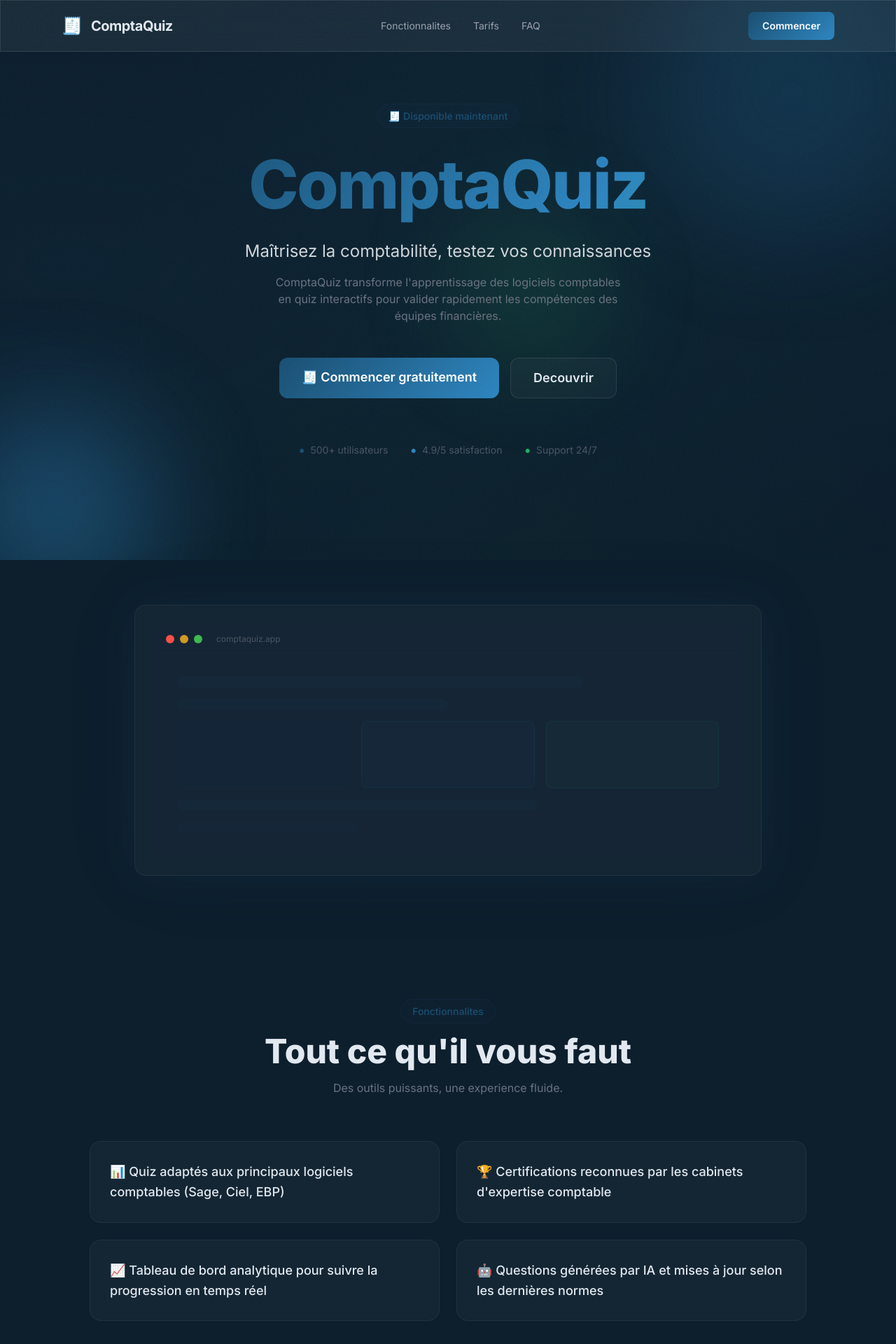
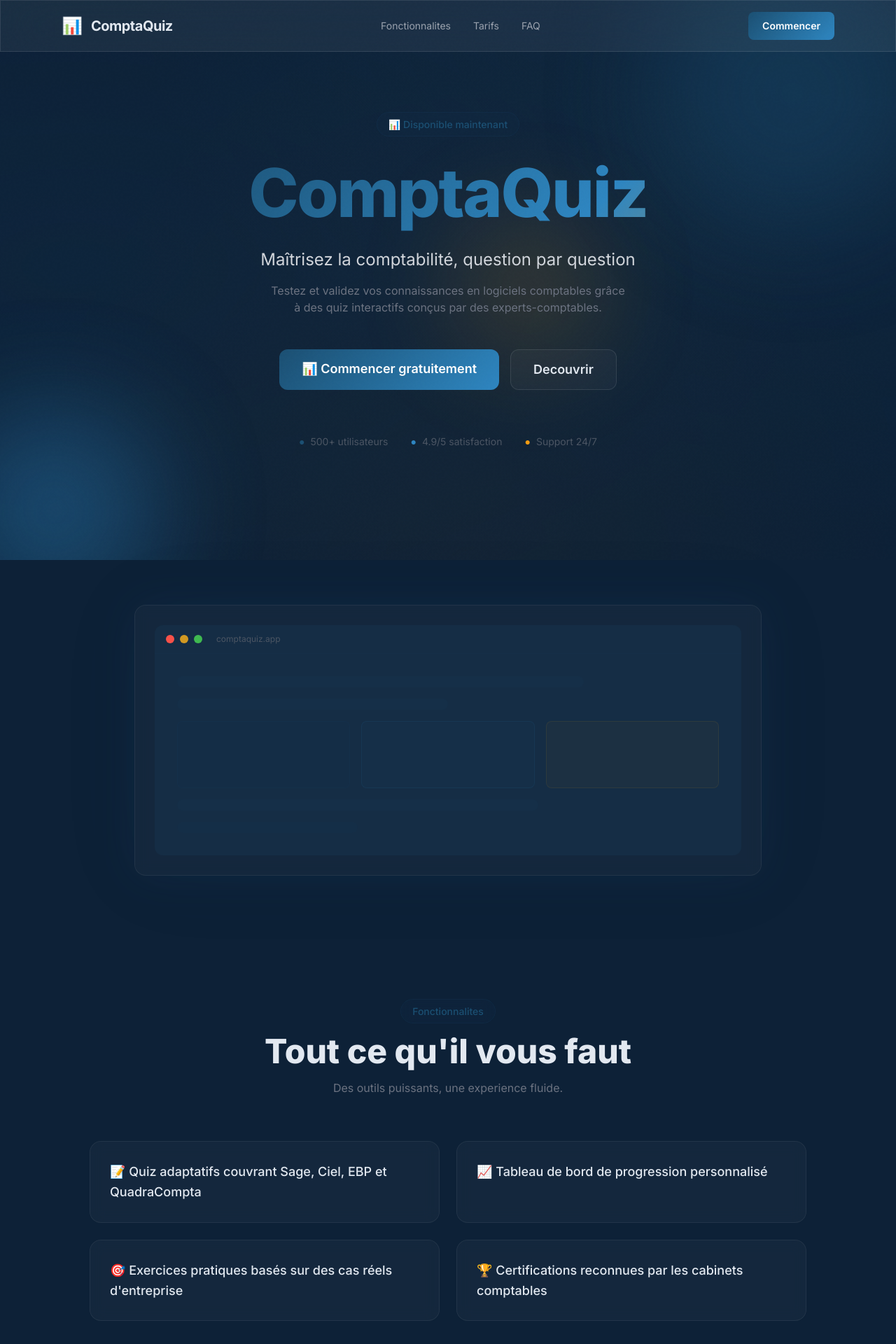
Before and after one commit to Anakintoth/comptamatch-quiz-logiciel-comptable-pour, a Next.js app: page / in a window 1280 px wide. Shown: the top 1920 px of the page at 70% size. Built offline with nearby package versions, Linux system fonts and the light colour scheme.

Commit message:
Design: ComptaQuiz brand identity — by Jarvis Designer

```diff
--- a/app/globals.css
+++ b/app/globals.css
@@ -5,9 +5,9 @@
 :root {
   --primary: #1B4F72;
   --secondary: #2E86C1;
-  --accent: #27AE60;
-  --bg-dark: #0D1F2D;
-  --bg-card: #152535;
+  --accent: #F39C12;
+  --bg-dark: #0D2137;
+  --bg-card: #152D45;
 }
 
 body {
@@ -32,7 +32,7 @@
   top: -40%; left: -20%; width: 140%; height: 180%;
   background: radial-gradient(ellipse at 20% 50%, #1B4F7215 0%, transparent 50%),
               radial-gradient(ellipse at 80% 20%, #2E86C112 0%, transparent 50%),
-              radial-gradient(ellipse at 50% 80%, #27AE6008 0%, transparent 50%);
+              radial-gradient(ellipse at 50% 80%, #F39C1208 0%, transparent 50%);
   animation: mesh-drift 20s ease-in-out infinite;
   pointer-events: none;
 }
@@ -66,7 +66,7 @@
 }
 .orb-3 {
   width: 200px; height: 200px;
-  background: #27AE60;
+  background: #F39C12;
   top: 40%; left: 50%;
   animation-delay: -10s;
   opacity: 0.2;
@@ -146,7 +146,7 @@
 
 /* ═══ Gradient text ═══ */
 .gradient-text {
-  background: linear-gradient(135deg, #1B4F72, #2E86C1, #27AE60);
+  background: linear-gradient(135deg, #1B4F72, #2E86C1, #F39C12);
   background-size: 200% 200%;
   -webkit-background-clip: text;
   -webkit-text-fill-color: transparent;
@@ -172,7 +172,7 @@
   position: absolute;
   inset: -1px;
   border-radius: inherit;
-  background: linear-gradient(135deg, #1B4F72, #2E86C1, #27AE60);
+  background: linear-gradient(135deg, #1B4F72, #2E86C1, #F39C12);
   z-index: -1;
   opacity: 0;
   transition: opacity 0.4s;
@@ -205,7 +205,7 @@
   inset: 0;
   border-radius: inherit;
   padding: 1px;
-  background: linear-gradient(135deg, #1B4F72, #2E86C1, #27AE60, #1B4F72);
+  background: linear-gradient(135deg, #1B4F72, #2E86C1, #F39C12, #1B4F72);
   background-size: 300% 300%;
   animation: border-rotate 6s linear infinite;
   -webkit-mask: linear-gradient(#fff 0 0) content-box, linear-gradient(#fff 0 0);
--- a/app/layout.tsx
+++ b/app/layout.tsx
@@ -4,12 +4,12 @@
 const inter = Inter({ subsets: ['latin'] });
 
 export const metadata = {
-  title: 'ComptaQuiz — Maîtrisez la comptabilité, testez vos connaissances',
-  description: 'Maîtrisez la comptabilité, testez vos connaissances',
+  title: 'ComptaQuiz — Maîtrisez la comptabilité, question par question',
+  description: 'Maîtrisez la comptabilité, question par question',
   icons: { icon: '/favicon.svg' },
   openGraph: {
     title: 'ComptaQuiz',
-    description: 'Maîtrisez la comptabilité, testez vos connaissances',
+    description: 'Maîtrisez la comptabilité, question par question',
     type: 'website',
   },
 };
--- a/app/page.tsx
+++ b/app/page.tsx
@@ -5,7 +5,7 @@
       <nav className="fixed top-0 w-full z-50 glass-strong">
         <div className="max-w-6xl mx-auto px-6 py-4 flex justify-between items-center">
           <div className="flex items-center gap-3">
-            <span className="text-2xl">🧾</span>
+            <span className="text-2xl">📊</span>
             <span className="text-xl font-bold tracking-tight">ComptaQuiz</span>
           </div>
           <div className="hidden md:flex gap-8 text-sm text-gray-400">
@@ -25,25 +25,25 @@
 
         <div className="max-w-4xl mx-auto text-center relative z-10">
           <div className="badge mb-8 reveal">
-            🧾 Disponible maintenant
+            📊 Disponible maintenant
           </div>
 
           <h1 className="text-6xl md:text-8xl font-extrabold mb-8 leading-[1.1] tracking-tight reveal reveal-d1">
             <span className="gradient-text">ComptaQuiz</span>
           </h1>
 
-          <p className="text-xl md:text-2xl text-gray-300 mb-4 max-w-2xl mx-auto leading-relaxed reveal reveal-d2">Maîtrisez la comptabilité, testez vos connaissances</p>
-          <p className="text-gray-500 mb-12 max-w-lg mx-auto reveal reveal-d2">ComptaQuiz transforme l'apprentissage des logiciels comptables en quiz interactifs pour valider rapidement les compétences des équipes financières.</p>
+          <p className="text-xl md:text-2xl text-gray-300 mb-4 max-w-2xl mx-auto leading-relaxed reveal reveal-d2">Maîtrisez la comptabilité, question par question</p>
+          <p className="text-gray-500 mb-12 max-w-lg mx-auto reveal reveal-d2">Testez et validez vos connaissances en logiciels comptables grâce à des quiz interactifs conçus par des experts-comptables.</p>
 
           <div className="flex gap-4 justify-center flex-wrap reveal reveal-d3">
-            <a href="#pricing" className="btn-primary"><span>🧾 Commencer gratuitement</span></a>
+            <a href="#pricing" className="btn-primary"><span>📊 Commencer gratuitement</span></a>
             <a href="#features" className="btn-secondary">Decouvrir</a>
           </div>
 
           <div className="mt-16 flex justify-center gap-8 text-sm text-gray-600 reveal reveal-d4">
             <div className="flex items-center gap-2"><span style={{ color: "#1B4F72" }}>&#9679;</span> 500+ utilisateurs</div>
             <div className="flex items-center gap-2"><span style={{ color: "#2E86C1" }}>&#9679;</span> 4.9/5 satisfaction</div>
-            <div className="flex items-center gap-2"><span style={{ color: "#27AE60" }}>&#9679;</span> Support 24/7</div>
+            <div className="flex items-center gap-2"><span style={{ color: "#F39C12" }}>&#9679;</span> Support 24/7</div>
           </div>
         </div>
       </section>
@@ -52,7 +52,7 @@
       <section className="py-16 px-6 relative">
         <div className="max-w-4xl mx-auto">
           <div className="card glow p-1 rounded-2xl reveal">
-            <div className="rounded-xl overflow-hidden" style={{ background: "#152535" }}>
+            <div className="rounded-xl overflow-hidden" style={{ background: "#152D45" }}>
               <div className="flex items-center gap-2 px-4 py-3 border-b" style={{ borderColor: "#1B4F7215" }}>
                 <div className="w-3 h-3 rounded-full" style={{ background: "#f85149" }} />
                 <div className="w-3 h-3 rounded-full" style={{ background: "#d29922" }} />
@@ -65,7 +65,7 @@
                 <div className="grid grid-cols-3 gap-4 mt-6">
                   <div className="h-24 rounded-lg" style={{ background: "#1B4F7208", border: "1px solid #1B4F7215" }} />
                   <div className="h-24 rounded-lg" style={{ background: "#2E86C108", border: "1px solid #2E86C115" }} />
-                  <div className="h-24 rounded-lg" style={{ background: "#27AE6008", border: "1px solid #27AE6015" }} />
+                  <div className="h-24 rounded-lg" style={{ background: "#F39C1208", border: "1px solid #F39C1215" }} />
                 </div>
                 <div className="h-4 rounded-full w-2/3 mt-4" style={{ background: "#1B4F7210" }} />
                 <div className="h-4 rounded-full w-1/3" style={{ background: "#1B4F7208" }} />
@@ -85,16 +85,16 @@
           </div>
           <div className="grid grid-cols-1 md:grid-cols-2 gap-6">
             <div className="card reveal reveal-d1">
-              <p className="text-lg font-medium leading-relaxed">📊 Quiz adaptés aux principaux logiciels comptables (Sage, Ciel, EBP)</p>
+              <p className="text-lg font-medium leading-relaxed">📝 Quiz adaptatifs couvrant Sage, Ciel, EBP et QuadraCompta</p>
             </div>
             <div className="card reveal reveal-d2">
-              <p className="text-lg font-medium leading-relaxed">🏆 Certifications reconnues par les cabinets d'expertise comptable</p>
+              <p className="text-lg font-medium leading-relaxed">📈 Tableau de bord de progression personnalisé</p>
             </div>
             <div className="card reveal reveal-d3">
-              <p className="text-lg font-medium leading-relaxed">📈 Tableau de bord analytique pour suivre la progression en temps réel</p>
+              <p className="text-lg font-medium leading-relaxed">🎯 Exercices pratiques basés sur des cas réels d'entreprise</p>
             </div>
             <div className="card reveal reveal-d4">
-              <p className="text-lg font-medium leading-relaxed">🤖 Questions générées par IA et mises à jour selon les dernières normes</p>
+              <p className="text-lg font-medium leading-relaxed">🏆 Certifications reconnues par les cabinets comptables</p>
             </div>
           </div>
         </div>
@@ -125,7 +125,7 @@
             <div className="card gradient-border text-center relative glow reveal reveal-d2 md:-mt-4 md:pb-10">
               <div className="absolute -top-3 left-1/2 -translate-x-1/2 px-4 py-1 rounded-full text-xs font-bold" style={{ background: "linear-gradient(135deg, #1B4F72, #2E86C1)", color: "white" }}>POPULAIRE</div>
               <h3 className="font-bold text-lg mb-2 mt-2">Expert</h3>
-              <div className="text-5xl font-extrabold mb-1">19.99<span className="text-lg text-gray-500">EUR</span></div>
+              <div className="text-5xl font-extrabold mb-1">14.99<span className="text-lg text-gray-500">EUR</span></div>
               <p className="text-gray-500 text-sm mb-8">/ mois</p>
               <ul className="text-sm text-gray-400 space-y-3 mb-8 text-left">
                 <li className="flex items-center gap-2"><span style={{ color: "#1B4F72" }}>&#10003;</span> Tout du plan Découverte</li>
@@ -161,35 +161,35 @@
           </div>
           <div className="grid grid-cols-1 md:grid-cols-3 gap-6">
             <div className="card reveal reveal-d1">
-              <div className="flex gap-1 mb-4" style={{ color: "#27AE60" }}>*****</div>
-              <p className="text-gray-300 italic mb-6 leading-relaxed">"ComptaQuiz nous a permis d'évaluer rapidement les compétences Sage de nos nouvelles recrues. Un gain de temps considérable pour notre cabinet."</p>
+              <div className="flex gap-1 mb-4" style={{ color: "#F39C12" }}>*****</div>
+              <p className="text-gray-300 italic mb-6 leading-relaxed">"Grâce à ComptaQuiz, j'ai validé mon module logiciels comptables du premier coup. Les quiz sont précis et vraiment proches des cas réels."</p>
               <div className="flex items-center gap-3">
                 <div className="w-10 h-10 rounded-full flex items-center justify-center text-sm font-bold" style={{ background: "#1B4F7220", color: "#1B4F72" }}>S</div>
                 <div>
                   <p className="font-semibold text-sm">Sophie Marchand</p>
-                  <p className="text-xs text-gray-500">Directrice Administrative et Financière</p>
+                  <p className="text-xs text-gray-500">Étudiante en DCG</p>
                 </div>
               </div>
             </div>
             <div className="card reveal reveal-d2">
-              <div className="flex gap-1 mb-4" style={{ color: "#27AE60" }}>*****</div>
-              <p className="text-gray-300 italic mb-6 leading-relaxed">"Les quiz sont précis, actualisés et vraiment représentatifs des situations réelles. Je recommande à tous mes collaborateurs."</p>
+              <div className="flex gap-1 mb-4" style={{ color: "#F39C12" }}>*****</div>
+              <p className="text-gray-300 italic mb-6 leading-relaxed">"J'ai changé de logiciel en entreprise et ComptaQuiz m'a permis de me former rapidement sur Sage sans perdre de temps en formation classique."</p>
               <div className="flex items-center gap-3">
-                <div className="w-10 h-10 rounded-full flex items-center justify-center text-sm font-bold" style={{ background: "#1B4F7220", color: "#1B4F72" }}>T</div>
+                <div className="w-10 h-10 rounded-full flex items-center justify-center text-sm font-bold" style={{ background: "#1B4F7220", color: "#1B4F72" }}>J</div>
                 <div>
-                  <p className="font-semibold text-sm">Thomas Lefebvre</p>
-                  <p className="text-xs text-gray-500">Expert-Comptable</p>
+                  <p className="font-semibold text-sm">Julien Ferretti</p>
+                  <p className="text-xs text-gray-500">Technicien comptable</p>
                 </div>
               </div>
             </div>
             <div className="card reveal reveal-d3">
-              <div className="flex gap-1 mb-4" style={{ color: "#27AE60" }}>*****</div>
-              <p className="text-gray-300 italic mb-6 leading-relaxed">"Grâce aux certifications ComptaQuiz, nous pouvons objectiver les niveaux de maîtrise logicielle lors de nos entretiens de recrutement."</p>
+              <div className="flex gap-1 mb-4" style={{ color: "#F39C12" }}>*****</div>
+              <p className="text-gray-300 italic mb-6 leading-relaxed">"Nous utilisons ComptaQuiz pour évaluer nos nouveaux collaborateurs. C'est fiable, rapide et nos managers ont enfin un vrai outil de suivi."</p>
               <div className="flex items-center gap-3">
-                <div className="w-10 h-10 rounded-full flex items-center justify-center text-sm font-bold" style={{ background: "#1B4F7220", color: "#1B4F72" }}>I</div>
+                <div className="w-10 h-10 rounded-full flex items-center justify-center text-sm font-bold" style={{ background: "#1B4F7220", color: "#1B4F72" }}>M</div>
                 <div>
-                  <p className="font-semibold text-sm">Inès Bouchard</p>
-                  <p className="text-xs text-gray-500">Responsable Formation RH</p>
+                  <p className="font-semibold text-sm">Marie-Claire Dubois</p>
+                  <p className="text-xs text-gray-500">Responsable formation, cabinet d'expertise</p>
                 </div>
               </div>
             </div>
@@ -207,24 +207,24 @@
           <div className="space-y-4">
             <details className="card group cursor-pointer reveal reveal-d1">
               <summary className="font-semibold list-none flex justify-between items-center">
-                Quels logiciels comptables sont couverts par ComptaQuiz ?
+                Quels logiciels comptables sont couverts par les quiz ?
                 <span className="text-gray-500 group-open:rotate-45 transition-transform duration-300 text-xl">+</span>
               </summary>
-              <p className="mt-4 text-gray-400 leading-relaxed">ComptaQuiz couvre les principaux logiciels du marché français : Sage 50 et 100, Ciel Compta, EBP Comptabilité, QuadraCompta et Pennylane. De nouveaux modules sont ajoutés régulièrement.</p>
+              <p className="mt-4 text-gray-400 leading-relaxed">ComptaQuiz couvre les principaux logiciels du marché français : Sage 50 & 100, Ciel Compta, EBP Comptabilité, QuadraCompta et Pennylane. De nouveaux modules sont ajoutés chaque trimestre.</p>
             </details>
             <details className="card group cursor-pointer reveal reveal-d2">
               <summary className="font-semibold list-none flex justify-between items-center">
-                Les certifications obtenues sont-elles reconnues par les employeurs ?
+                Les certifications ComptaQuiz sont-elles reconnues par les employeurs ?
                 <span className="text-gray-500 group-open:rotate-45 transition-transform duration-300 text-xl">+</span>
               </summary>
-              <p className="mt-4 text-gray-400 leading-relaxed">Oui, nos certifications sont développées en partenariat avec des cabinets d'expertise comptable et reconnues comme référence de compétence lors des recrutements et évaluations professionnelles.</p>
+              <p className="mt-4 text-gray-400 leading-relaxed">Oui. Nos certifications sont établies en partenariat avec des cabinets d'expertise comptable partenaires. Elles constituent un atout reconnu sur votre CV et lors des entretiens.</p>
             </details>
             <details className="card group cursor-pointer reveal reveal-d3">
               <summary className="font-semibold list-none flex justify-between items-center">
-                Puis-je tester ComptaQuiz avant de m'abonner ?
+                Puis-je essayer ComptaQuiz avant de m'abonner ?
                 <span className="text-gray-500 group-open:rotate-45 transition-transform duration-300 text-xl">+</span>
               </summary>
-              <p className="mt-4 text-gray-400 leading-relaxed">Absolument. L'offre Découverte vous donne accès gratuitement à 50 questions par mois sans carte bancaire requise, pour évaluer la plateforme en conditions réelles.</p>
+              <p className="mt-4 text-gray-400 leading-relaxed">Absolument. L'offre Découverte est gratuite et permanente. Elle vous donne accès à plus de 50 questions de démonstration sur chaque logiciel, sans carte bancaire requise.</p>
             </details>
           </div>
         </div>
@@ -234,9 +234,9 @@
       <section className="py-28 px-6">
         <div className="max-w-2xl mx-auto text-center card glow gradient-border reveal">
           <div className="py-4">
-            <span className="text-4xl mb-6 block">🧾</span>
+            <span className="text-4xl mb-6 block">📊</span>
             <h2 className="text-3xl font-bold mb-4">Pret a commencer ?</h2>
-            <p className="text-gray-400 mb-8 max-w-md mx-auto">Maîtrisez la comptabilité, testez vos connaissances</p>
+            <p className="text-gray-400 mb-8 max-w-md mx-auto">Maîtrisez la comptabilité, question par question</p>
             <a href="#pricing" className="btn-primary"><span>Essayer ComptaQuiz gratuitement</span></a>
           </div>
         </div>
@@ -246,7 +246,7 @@
       <footer className="glass py-12 px-6">
         <div className="max-w-6xl mx-auto flex flex-col md:flex-row justify-between items-center gap-6">
           <div className="flex items-center gap-3">
-            <span className="text-xl">🧾</span>
+            <span className="text-xl">📊</span>
             <span className="font-bold tracking-tight">ComptaQuiz</span>
           </div>
           <div className="flex gap-6 text-sm text-gray-500">
```
Also changed, not shown: public/logo.svg.
